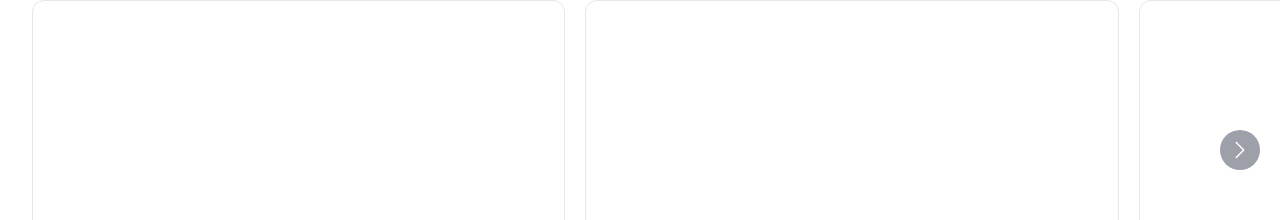
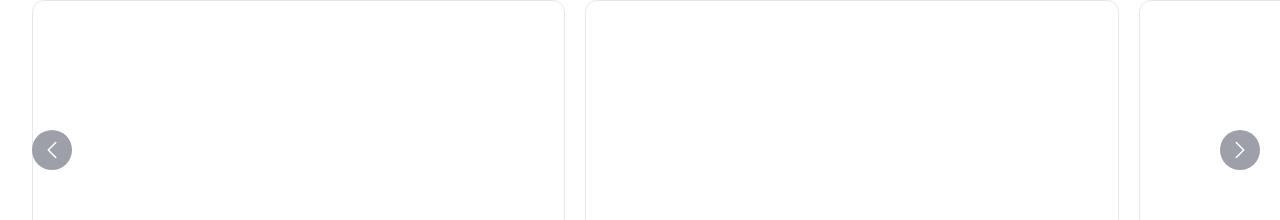
Before and after one commit to KulaniBaloyi/master-class, a Next.js app: page / in a window 1280 px wide. Shown: the part 2793-3013 px from the top of the page. Built offline with nearby package versions, Linux system fonts and the light colour scheme.

Commit message:
added slider functionality

```diff
--- a/app/components/ComingSoon.js
+++ b/app/components/ComingSoon.js
@@ -1,28 +1,38 @@
-import React from 'react'
+"use client"
 
 const ComingSoon = () => {
+    const slideLeft = () => {
+        var slider = document.getElementById('videoSlider');
+        slider.scrollLeft = slider.scrollLeft - 500;
+      };
+
+      const slideRight = () => {
+        var slider = document.getElementById('videoSlider');
+        slider.scrollLeft = slider.scrollLeft + 500;
+      };
   return (
     <div className='ml-[2.5%]'>
         <h2 className='text-3xl font-semibold leading-8'>Coming Soon</h2>
         <section className=' flex flex-col relative'>
 
-    <div className='w-full h-[500px] flex gap-5 overflow-x-hidden pr-5 items-center '>
-        <div className='h-[300px] max-w-full aspect-video border rounded-xl shrink-0'></div>
-        <div className='h-[300px] max-w-full aspect-video border rounded-xl shrink-0'></div>
-        <div className='h-[300px] max-w-full aspect-video border rounded-xl shrink-0'></div>
-        <p className='absolute right-5 top-1/2 -translate-y-1/2 rounded-full bg-[#9ea0a9] grid place-content-center p-2 '>
-        <svg xmlns="http://www.w3.org/2000/svg" viewBox="0 0 24 24" fill="currentColor" className="w-6 h-6 text-white">
-  <path fillRule="evenodd" d="M16.28 11.47a.75.75 0 010 1.06l-7.5 7.5a.75.75 0 01-1.06-1.06L14.69 12 7.72 5.03a.75.75 0 011.06-1.06l7.5 7.5z" clipRule="evenodd" />
-</svg>
+    <div id="videoSlider" className='w-full h-[500px] flex gap-5 overflow-x-scroll scrollbar-hide pr-5 items-center '>
+        <div className='h-[300px] max-w-full aspect-video border rounded-xl shrink-0 snap-center'></div>
+        <div className='h-[300px] max-w-full aspect-video border rounded-xl shrink-0 snap-center'></div>
+        <div className='h-[300px] max-w-full aspect-video border rounded-xl shrink-0 snap-center'></div>
 
-        </p>
-        <p className='hidden absolute left-0 top-1/2 -translate-y-1/2 rounded-full bg-[#9ea0a9] place-content-center p-2 '>
+        <button onClick={slideLeft} className='absolute left-0 top-1/2 -translate-y-1/2 rounded-full bg-[#9ea0a9] place-content-center p-2 '>
         <svg xmlns="http://www.w3.org/2000/svg" viewBox="0 0 24 24" fill="currentColor" className="w-6 h-6 text-white">
   <path fillRule="evenodd" d="M7.72 12.53a.75.75 0 010-1.06l7.5-7.5a.75.75 0 111.06 1.06L9.31 12l6.97 6.97a.75.75 0 11-1.06 1.06l-7.5-7.5z" clipRule="evenodd" />
 </svg>
 
 
-        </p>
+        </button>
+        <button onClick={slideRight} className='absolute right-5 top-1/2 -translate-y-1/2 rounded-full bg-[#9ea0a9] grid place-content-center p-2 '>
+        <svg xmlns="http://www.w3.org/2000/svg" viewBox="0 0 24 24" fill="currentColor" className="w-6 h-6 text-white">
+  <path fillRule="evenodd" d="M16.28 11.47a.75.75 0 010 1.06l-7.5 7.5a.75.75 0 01-1.06-1.06L14.69 12 7.72 5.03a.75.75 0 011.06-1.06l7.5 7.5z" clipRule="evenodd" />
+</svg>
+
+        </button>
 
 
     </div>
--- a/app/components/Explore.js
+++ b/app/components/Explore.js
@@ -1,6 +1,16 @@
-import React from 'react'
+"use client"
 
 const Explore = () => {
+    const slideLeft = () => {
+        var slider = document.getElementById('slider');
+        slider.scrollLeft = slider.scrollLeft - 500;
+      };
+
+      const slideRight = () => {
+        var slider = document.getElementById('slider');
+        slider.scrollLeft = slider.scrollLeft + 500;
+      };
+
   return (
     <div className='my-10 flex flex-col'>
         <h2 className='font-semibold text-center text-5xl lg:w-3/5 mx-auto  my-5'>A dose of inspiration,
@@ -23,16 +33,16 @@ whenever you need it.</h2>
     <h2 className='text-lg leading-8 font-semibold'>Popular Now <span className='text-gray-500'>See All</span></h2>
 
 <div className='flex gap-2'>
-    <p className='text-white bg-[#9ea0a9] aspect-square rounded-full p-1 grid place-content-center'>
+    <button onClick={slideLeft} className='text-white bg-[#9ea0a9] aspect-square rounded-full p-1 grid place-content-center'>
     <svg xmlns="http://www.w3.org/2000/svg" viewBox="0 0 20 20" fill="currentColor" className="w-5 h-5">
   <path fillRule="evenodd" d="M12.79 5.23a.75.75 0 01-.02 1.06L8.832 10l3.938 3.71a.75.75 0 11-1.04 1.08l-4.5-4.25a.75.75 0 010-1.08l4.5-4.25a.75.75 0 011.06.02z" clipRule="evenodd" />
 </svg>
-    </p>
-    <p className='text-white bg-[#9ea0a9] aspect-square rounded-full p-1 grid place-content-center'>
+    </button>
+    <button onClick={slideRight} className='text-white bg-[#9ea0a9] aspect-square rounded-full p-1 grid place-content-center'>
     <svg xmlns="http://www.w3.org/2000/svg" viewBox="0 0 20 20" fill="currentColor" className="w-5 h-5">
   <path fillRule="evenodd" d="M7.21 14.77a.75.75 0 01.02-1.06L11.168 10 7.23 6.29a.75.75 0 111.04-1.08l4.5 4.25a.75.75 0 010 1.08l-4.5 4.25a.75.75 0 01-1.06-.02z" clipRule="evenodd" />
 </svg>
-    </p>
+    </button>
 
 
 
@@ -40,7 +50,7 @@ whenever you need it.</h2>
 
     </div>
 
-    <div className='w-full h-[500px] flex gap-5 overflow-x-scroll py-5 snap-x'>
+    <div id='slider' className='w-full h-[500px] flex gap-5 overflow-x-scroll scroll-smooth scrollbar-hide py-5 snap-x'>
         <div className='w-[256px] h-full aspect[9/16] border rounded-lg shrink-0 snap-center'></div>
         <div className='w-[256px] h-full aspect[9/16] border rounded-lg shrink-0 snap-center'></div>
         <div className='w-[256px] h-full aspect[9/16] border rounded-lg shrink-0 snap-center'></div>
--- a/tailwind.config.js
+++ b/tailwind.config.js
@@ -14,5 +14,5 @@ module.exports = {
       },
     },
   },
-  plugins: [],
+  plugins: [require('tailwind-scrollbar-hide')],
 }
```
Also changed, not shown: package.json (+5 -4 lines), 1 other file (tests, documents, lock files or other folders).
